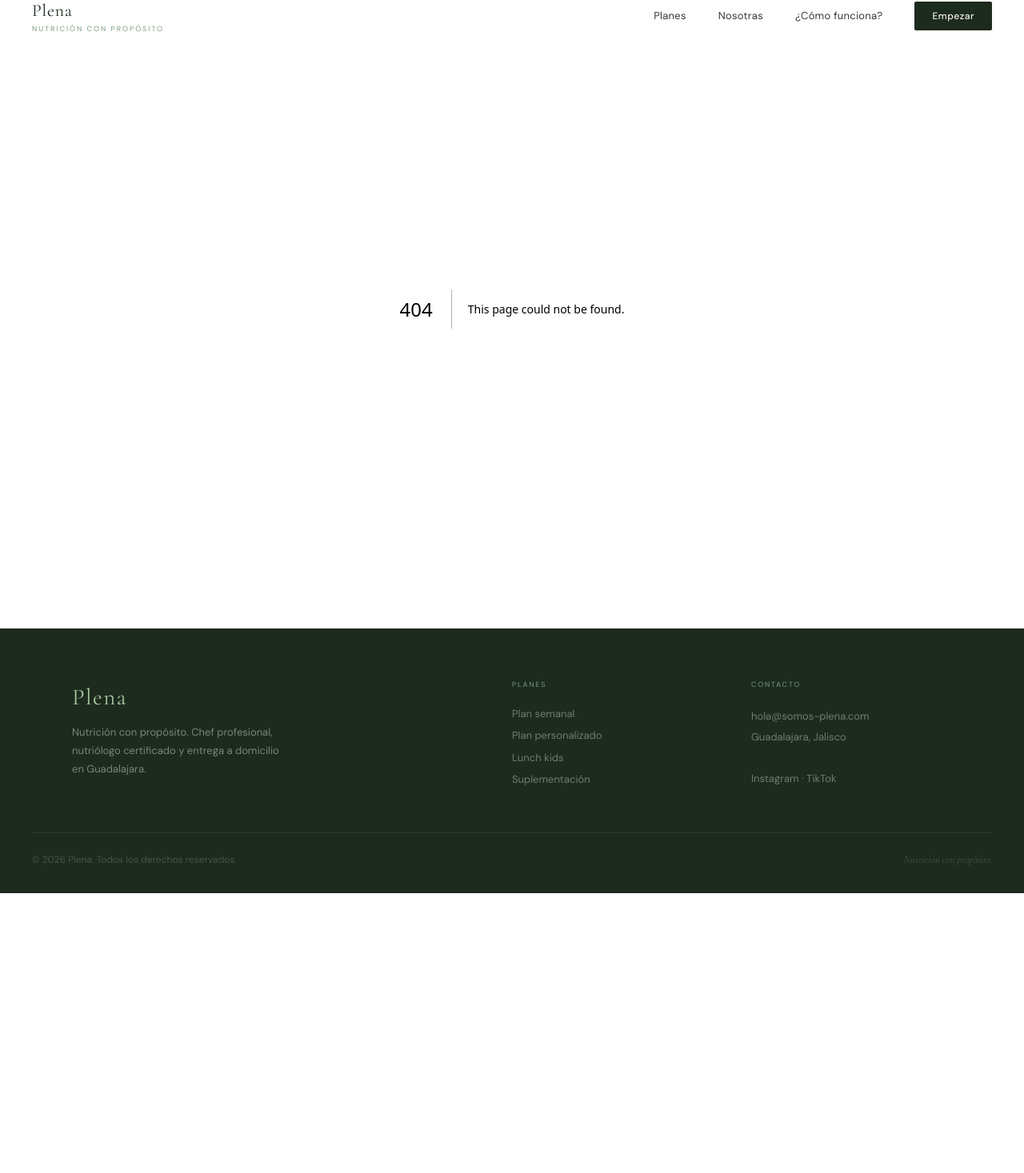
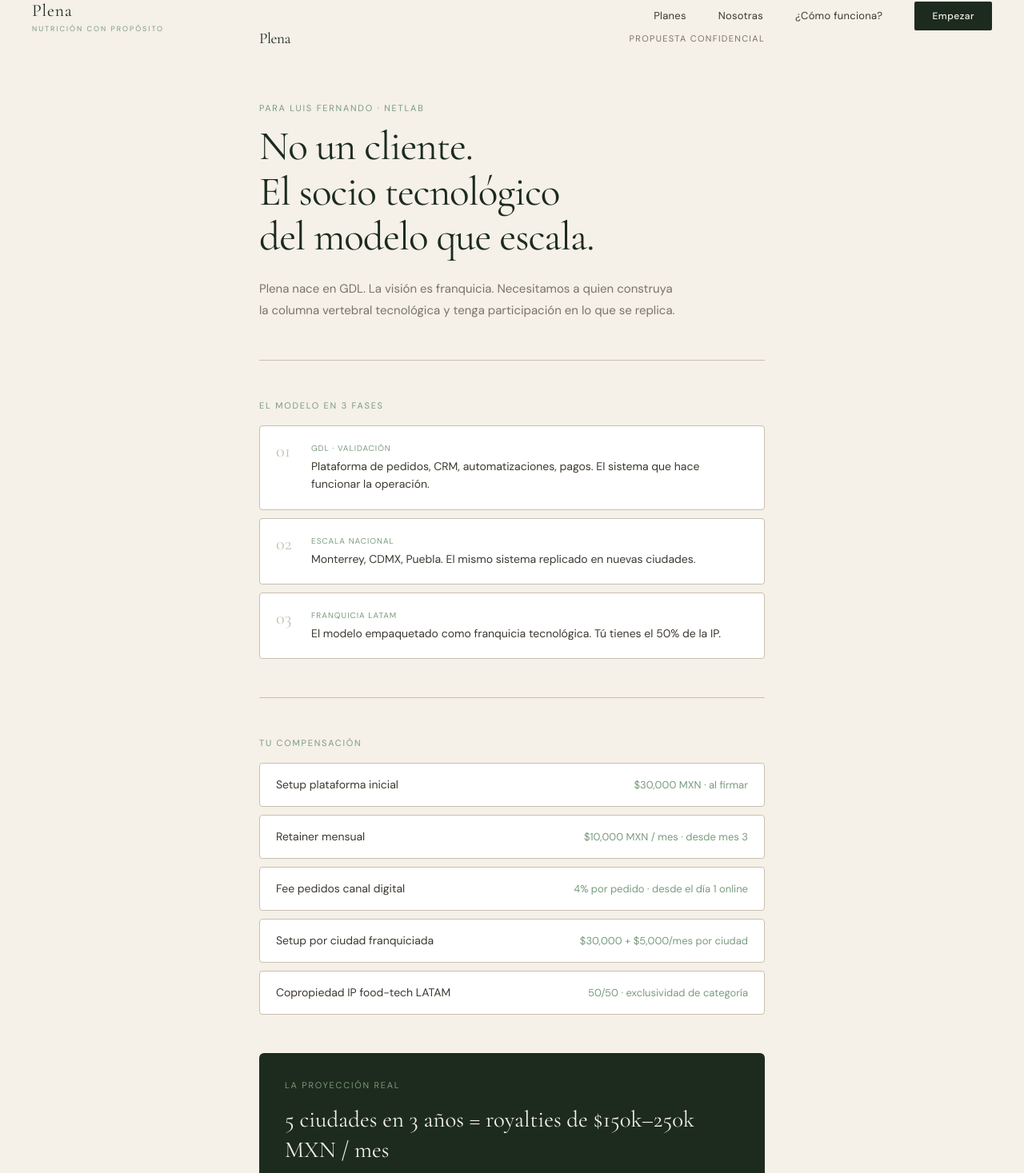
Before and after one commit to rahele95/plena, a Next.js app: page /pitch/luisfer in a window 1280 px wide. Before the commit this address had no page. Shown: the part 14-1481 px from the top of the page at 80% size. Before the commit the page ends 1131 px from the top, so only its background shows below. Built offline with nearby package versions, Linux system fonts and the light colour scheme.

Commit message:
feat: pitch page Luis Fer

```diff
--- /dev/null
+++ b/app/pitch/luisfer/page.tsx
@@ -0,0 +1,84 @@
+"use client";
+
+const g = {
+  night: "#1c2b1e", sage: "#7a9b7e", linen: "#f5f0e8", ivory: "#faf7f2",
+  stone: "#c8bfb0", ink: "#1a1814", ink2: "#3d3830", ink3: "#7a736a",
+  serif: "'Cormorant Garamond', serif", sans: "'DM Sans', system-ui, sans-serif",
+};
+
+export default function PitchLuisFer() {
+  return (
+    <div style={{ maxWidth: "680px", margin: "0 auto", padding: "3rem 1.5rem 6rem" }}>
+
+      <div style={{ display: "flex", justifyContent: "space-between", alignItems: "center", marginBottom: "4rem" }}>
+        <span style={{ fontFamily: g.serif, fontSize: "1.2rem", color: g.night, letterSpacing: "-0.02em" }}>Plena</span>
+        <span style={{ fontFamily: g.sans, fontSize: "11px", color: g.ink3, letterSpacing: "0.12em", textTransform: "uppercase" }}>Propuesta confidencial</span>
+      </div>
+
+      <p style={{ fontFamily: g.sans, fontSize: "11px", letterSpacing: "0.16em", textTransform: "uppercase", color: g.sage, marginBottom: "12px" }}>Para Luis Fernando · NetLab</p>
+      <h1 style={{ fontFamily: g.serif, fontSize: "clamp(2.2rem,5vw,3.2rem)", fontWeight: 400, color: g.night, lineHeight: 1.1, letterSpacing: "-0.02em", marginBottom: "1.5rem" }}>
+        No un cliente.<br />El socio tecnológico<br />del modelo que escala.
+      </h1>
+      <p style={{ fontFamily: g.sans, fontSize: "15px", lineHeight: 1.8, color: g.ink3, marginBottom: "3rem", maxWidth: "520px" }}>
+        Plena nace en GDL. La visión es franquicia. Necesitamos a quien construya la columna vertebral tecnológica y tenga participación en lo que se replica.
+      </p>
+
+      <hr style={{ border: "none", borderTop: `0.5px solid ${g.stone}`, marginBottom: "3rem" }} />
+
+      <p style={{ fontFamily: g.sans, fontSize: "11px", letterSpacing: "0.16em", textTransform: "uppercase", color: g.sage, marginBottom: "1rem" }}>El modelo en 3 fases</p>
+      <div style={{ display: "flex", flexDirection: "column" as const, gap: "10px", marginBottom: "3rem" }}>
+        {[
+          { n: "01", t: "GDL · Validación", d: "Plataforma de pedidos, CRM, automatizaciones, pagos. El sistema que hace funcionar la operación." },
+          { n: "02", t: "Escala nacional",  d: "Monterrey, CDMX, Puebla. El mismo sistema replicado en nuevas ciudades." },
+          { n: "03", t: "Franquicia LATAM", d: "El modelo empaquetado como franquicia tecnológica. Tú tienes el 50% de la IP." },
+        ].map((item, i) => (
+          <div key={i} style={{ display: "flex", gap: "16px", background: "white", border: `0.5px solid ${g.stone}`, borderRadius: "4px", padding: "1.25rem" }}>
+            <span style={{ fontFamily: g.serif, fontSize: "1.4rem", color: g.stone, minWidth: "28px", lineHeight: 1 }}>{item.n}</span>
+            <div>
+              <p style={{ fontFamily: g.sans, fontSize: "10px", letterSpacing: "0.1em", textTransform: "uppercase" as const, color: g.sage, marginBottom: "4px" }}>{item.t}</p>
+              <p style={{ fontFamily: g.sans, fontSize: "14px", color: g.ink2, margin: 0, lineHeight: 1.6 }}>{item.d}</p>
+            </div>
+          </div>
+        ))}
+      </div>
+
+      <hr style={{ border: "none", borderTop: `0.5px solid ${g.stone}`, marginBottom: "3rem" }} />
+
+      <p style={{ fontFamily: g.sans, fontSize: "11px", letterSpacing: "0.16em", textTransform: "uppercase", color: g.sage, marginBottom: "1rem" }}>Tu compensación</p>
+      <div style={{ display: "flex", flexDirection: "column" as const, gap: "10px", marginBottom: "3rem" }}>
+        {[
+          { label: "Setup plataforma inicial",           value: "$30,000 MXN · al firmar" },
+          { label: "Retainer mensual",                   value: "$10,000 MXN / mes · desde mes 3" },
+          { label: "Fee pedidos canal digital",          value: "4% por pedido · desde el día 1 online" },
+          { label: "Setup por ciudad franquiciada",      value: "$30,000 + $5,000/mes por ciudad" },
+          { label: "Copropiedad IP food-tech LATAM",     value: "50/50 · exclusividad de categoría" },
+        ].map((item, i) => (
+          <div key={i} style={{ display: "flex", justifyContent: "space-between", alignItems: "center", background: "white", border: `0.5px solid ${g.stone}`, borderRadius: "4px", padding: "1rem 1.25rem", gap: "16px", flexWrap: "wrap" as const }}>
+            <p style={{ fontFamily: g.sans, fontSize: "14px", color: g.ink2, margin: 0 }}>{item.label}</p>
+            <p style={{ fontFamily: g.sans, fontSize: "13px", color: g.sage, margin: 0, whiteSpace: "nowrap" as const }}>{item.value}</p>
+          </div>
+        ))}
+      </div>
+
+      <div style={{ background: g.night, borderRadius: "6px", padding: "2rem", marginBottom: "3rem" }}>
+        <p style={{ fontFamily: g.sans, fontSize: "11px", letterSpacing: "0.16em", textTransform: "uppercase", color: "rgba(168,196,160,0.7)", marginBottom: "1rem" }}>La proyección real</p>
+        <p style={{ fontFamily: g.serif, fontSize: "clamp(1.4rem,2.5vw,1.8rem)", color: "#f5f0e8", lineHeight: 1.3, marginBottom: "8px" }}>
+          5 ciudades en 3 años = royalties de $150k–250k MXN / mes
+        </p>
+        <p style={{ fontFamily: g.sans, fontSize: "13px", color: "rgba(248,250,245,0.5)", margin: 0, lineHeight: 1.7 }}>
+          El retainer no es el negocio. El negocio es construir juntos el sistema que se replica. Cada franquicia que abre es ingreso recurrente para NetLab sin trabajo marginal adicional.
+        </p>
+      </div>
+
+      <p style={{ fontFamily: g.sans, fontSize: "11px", letterSpacing: "0.16em", textTransform: "uppercase", color: g.sage, marginBottom: "1rem" }}>El siguiente paso</p>
+      <p style={{ fontFamily: g.sans, fontSize: "15px", lineHeight: 1.8, color: g.ink2, marginBottom: "1.5rem" }}>
+        Una sesión de scoping técnico para mapear el stack, las integraciones necesarias y el roadmap de desarrollo. Sin propuesta formal hasta que los dos tengamos claro el alcance.
+      </p>
+      <div style={{ padding: "1rem", background: g.ivory, border: `0.5px solid ${g.stone}`, borderRadius: "4px" }}>
+        <p style={{ fontFamily: g.sans, fontSize: "13px", color: g.ink3, margin: 0, lineHeight: 1.7 }}>
+          El acuerdo de copropiedad IP y la exclusividad de categoría food-tech LATAM se formaliza en contrato antes de revelar arquitectura o datos de operación.
+        </p>
+      </div>
+    </div>
+  );
+}
```
